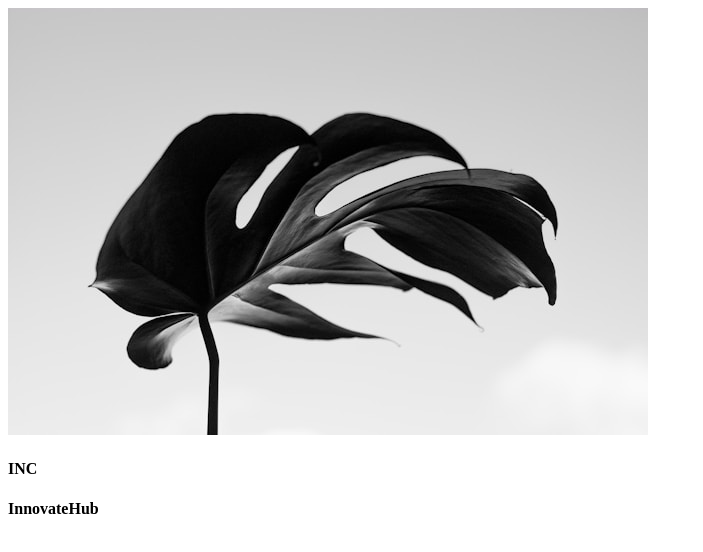
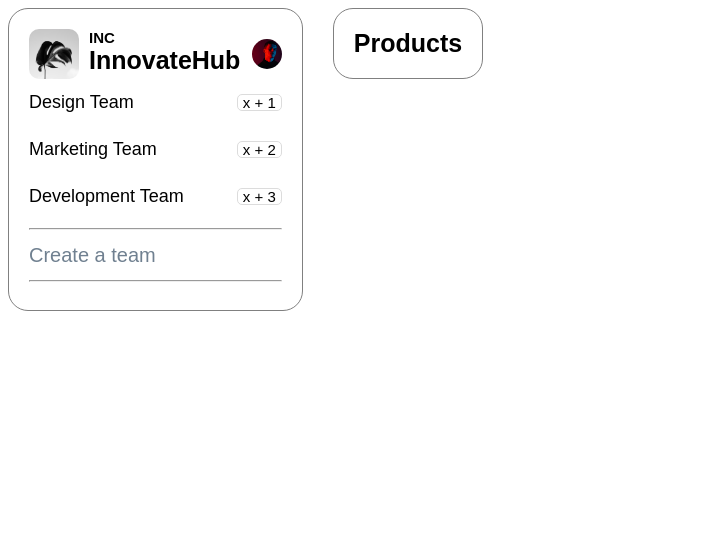
Before and after one commit to 2023afifa/JobTask-1, a plain HTML site: page index.html in a window 1280 px wide. Shown: the whole page, without its empty margins (0-703 px from the left). Drawn offline with Linux system fonts and the light colour scheme; a web font is replaced by a local one.

Commit message:
Sidebar half done

```diff
--- a/index.css
+++ b/index.css
@@ -0,0 +1,118 @@
+    body {
+        font-family: "Cambay", sans-serif;
+    }
+
+    .full-ui {
+        display: flex;
+        gap: 30px;
+    }
+
+    .sidebar-subtitle {
+        font-size: 15px;
+        margin: 0;
+
+    }
+
+    .sidebar-title {
+        font-size: 25px;
+        font-weight: 700;
+        margin: 0;
+
+    }
+
+    .img {
+        width: 50px;
+        height: 50px;
+        border-radius: 10px;
+        margin-right: 10px;
+    }
+
+    .title-img {
+        display: flex;
+    }
+
+    .img-profile {
+        width: 30px;
+        height: 30px;
+        border-radius: 9999px;
+    }
+
+    .title-bar {
+        display: flex;
+        align-items: center;
+        justify-content: space-between;
+    }
+
+    .sidebar-left {
+        width: 20%;
+        padding: 20px;
+        border: 1px solid gray;
+        border-radius: 20px;
+    }
+
+    .products {
+        font-size: 25px;
+        font-weight: 700;
+        padding: 20px;
+        border: 1px solid gray;
+        border-radius: 20px;
+        margin: 0;
+    }
+
+    .design-team {
+        display: flex;
+        align-items: center;
+        justify-content: space-between;
+        line-height: 5px;
+        /* border: 1px solid black; */
+    }
+
+    .design {
+        font-size: 18px;
+        margin: 0;
+        padding: 0;
+    }
+
+    .x1 {
+        font-size: 15px;
+        border: 1px solid gainsboro;
+        border-radius: 5px;
+        padding: 5px;
+    }
+
+    .create-team {
+        font-size: 20px;
+        line-height: 10px;
+        color: slategray;
+    }
+
+
+
+
+
+
+
+
+    /* .cambay-regular {
+        font-family: "Cambay", sans-serif;
+        font-weight: 400;
+        font-style: normal;
+    }
+
+    .cambay-bold {
+        font-family: "Cambay", sans-serif;
+        font-weight: 700;
+        font-style: normal;
+    }
+
+    .cambay-regular-italic {
+        font-family: "Cambay", sans-serif;
+        font-weight: 400;
+        font-style: italic;
+    }
+
+    .cambay-bold-italic {
+        font-family: "Cambay", sans-serif;
+        font-weight: 700;
+        font-style: italic;
+    } */
--- a/index.html
+++ b/index.html
@@ -5,21 +5,62 @@
     <meta charset="UTF-8">
     <meta name="viewport" content="width=device-width, initial-scale=1.0">
     <title>Job Task</title>
+    <link rel="preconnect" href="https://fonts.googleapis.com">
+    <link rel="preconnect" href="https://fonts.gstatic.com" crossorigin>
+    <link href="https://fonts.googleapis.com/css2?family=Cambay:ital,wght@0,400;0,700;1,400;1,700&display=swap"
+        rel="stylesheet">
     <link rel="stylesheet" href="index.css">
 </head>
 
 <body>
-    <div>
-        <img src="./images/yusuf-evli-DjQx057gBC0-unsplash.jpg" alt="">
+
+    <div class="full-ui">
+        <div class="sidebar-left">
+            <div class="title-bar">
+                <div class="title-img">
+                    <img class="img" src="./images/yusuf-evli-DjQx057gBC0-unsplash.jpg" alt="">
+                    <div>
+                        <h5 class="sidebar-subtitle">INC</h5>
+                        <h4 class="sidebar-title">InnovateHub</h4>
+                    </div>
+                </div>
+                <img class="img-profile" src="./images/pexels-jack-winbow-1559486.jpg" alt="">
+            </div>
+
+            <div class="">
+                <div class="design-team">
+                    <p class="design">Design Team</p>
+                    <div>
+                        <p class="x1">x + 1</p>
+                    </div>
+                </div>
+                <div class="design-team">
+                    <p class="design">Marketing Team</p>
+                    <div>
+                        <p class="x1">x + 2</p>
+                    </div>
+                </div>
+                <div class="design-team">
+                    <p class="design">Development Team</p>
+                    <div>
+                        <p class="x1">x + 3</p>
+                    </div>
+                </div>
+                <hr>
+                <p class="create-team">Create a team</p>
+                <hr>
+            </div>
+
+
+        </div>
+
         <div>
-            <h4>INC</h4>
-            <h4>InnovateHub</h4>
+            <div>
+                <h4 class="products">Products</h4>
+            </div>
         </div>
     </div>
 
-    <div>
-
-    </div>
 </body>
 
 </html>
```
Also changed, not shown: images/pexels-jack-winbow-1559486.jpg (added).
